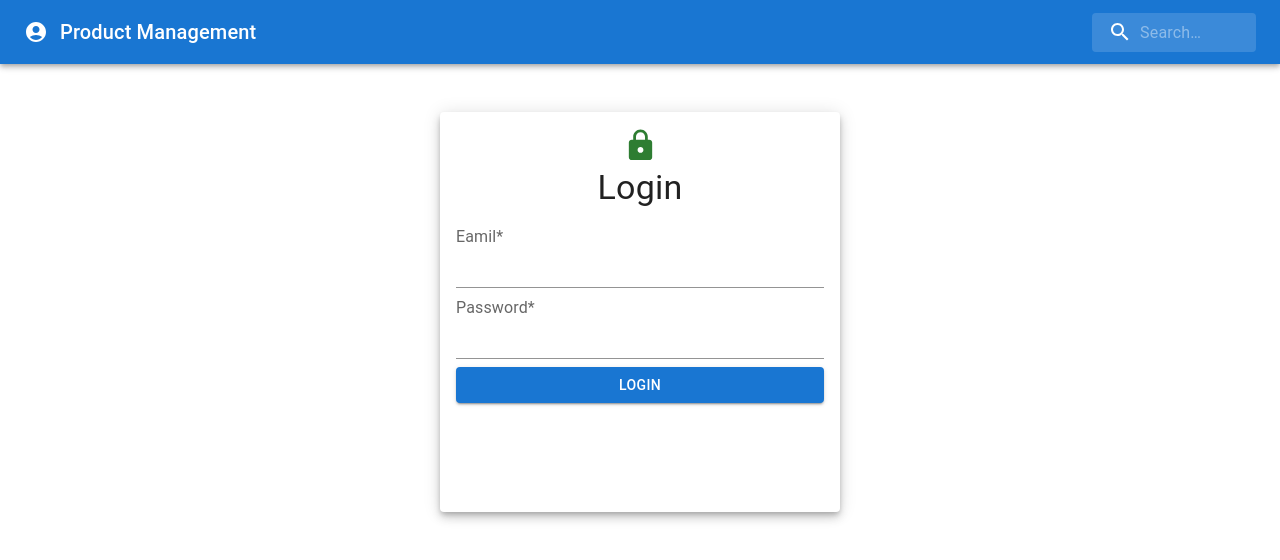
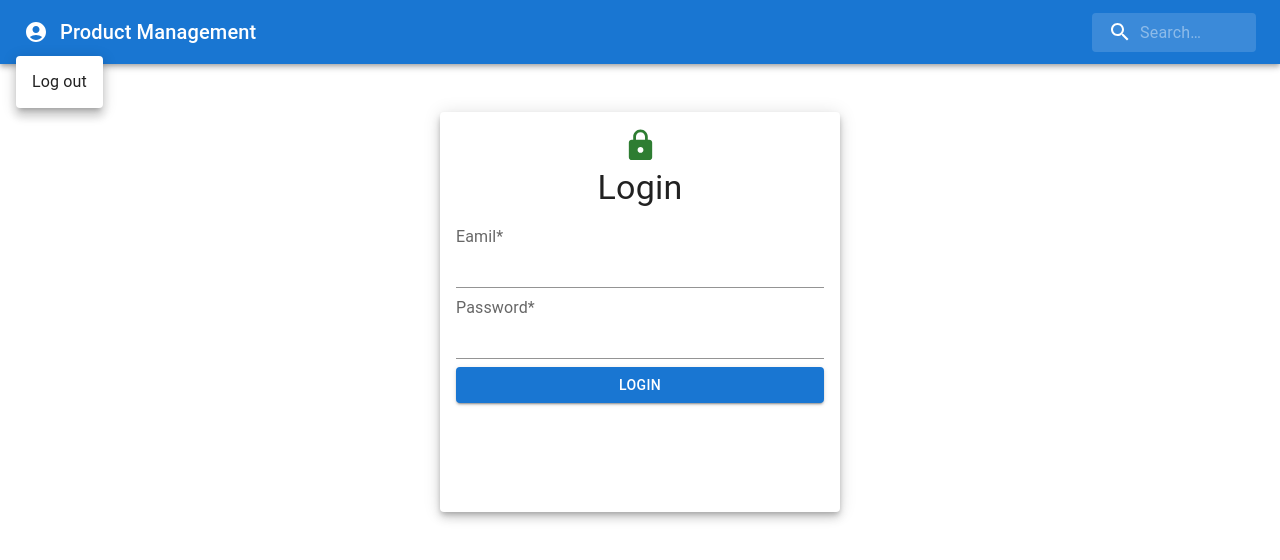
Before and after one commit to YouzeJared/react-product-management, a React (Create React App) app: page / in a window 1280 px wide. Both pictures are taken after a click on the button "account of current user". Shown: the top 560 px of the page. Built offline with nearby package versions, Linux system fonts and the light colour scheme.

Commit message:
add log out

```diff
--- a/src/App.js
+++ b/src/App.js
@@ -10,9 +10,12 @@ import Table from "./components/Table"
 import Searchbar from "./components/Searchbar"
 import Login from "./components/Login"
 
-const Enter = ({ component: Component, ...table }) => {
-  const gettoken = !!localStorage.getItem("react-demo-token")
-  return gettoken ? <Component {...table} /> : <Navigate to='/' />
+const auth = () => {
+  if (localStorage.getItem("react-demo-token")) {
+    return true
+  } else {
+    return false
+  }
 }
 
 function App(props) {
@@ -30,23 +33,10 @@ function App(props) {
         />
       </Box>
       <Routes>
-        <Route
-          path='/products'
-          element={
-            <Enter
-              component={Table}
-              search={search}
-              editItem={editItem}
-              setEditItem={setEditItem}
-              setSearchVisible={setSearchVisible}
-            />
-          }
-        />
-        <Route
-          path='/'
-          element={<Login setSearchVisible={setSearchVisible} />}
-        />
+        <Route path='/' element={<Login setSearchVisible={setSearchVisible} />} />
+        <Route path='/products' element={auth() ? <Table component={Table} search={search} editItem={editItem}  setEditItem={setEditItem} setSearchVisible={setSearchVisible} /> :<Navigate to='/' />} />
       </Routes>
+
     </Router>
   )
 }
--- a/src/components/Searchbar.js
+++ b/src/components/Searchbar.jsx
@@ -8,7 +8,9 @@ import Typography from '@mui/material/Typography';
 import InputBase from '@mui/material/InputBase';
 import AccountCircleIcon from '@mui/icons-material/AccountCircle';
 import SearchIcon from '@mui/icons-material/Search';
-
+import MenuItem from "@mui/material/MenuItem"
+import Menu from "@mui/material/Menu"
+import { useNavigate } from "react-router-dom"
 
 const Search = styled('div')(({ theme }) => ({
   position: 'relative',
@@ -53,6 +55,36 @@ const StyledInputBase = styled(InputBase)(({ theme }) => ({
 }));
 
 export default function EnhancedHeader({ setSearch, editItem, searchVisible }) {
+  const [anchorEl, setAnchorEl] = React.useState(null)
+  const navigate = useNavigate()
+  const isMenuOpen = Boolean(anchorEl)
+  const handleProfileMenuOpen = (event) => {
+    setAnchorEl(event.currentTarget)
+  }
+  const handleMenuClose = () => {
+    setAnchorEl(null)
+  }
+  const handleLogOut = () => {
+    setAnchorEl(null)
+    localStorage.removeItem("token")
+    navigate("/")
+  }
+  const menuId = "primary-search-account-menu"
+  const renderMenu = (
+    <Menu
+      anchorEl={anchorEl}
+      id={menuId}
+      keepMounted
+      transformOrigin={{
+        vertical: "top",
+        horizontal: "right",
+      }}
+      open={isMenuOpen}
+      onClose={handleMenuClose}
+    >
+      <MenuItem onClick={handleLogOut}>Log out</MenuItem>
+    </Menu>
+  )
 
   return (
     <Box sx={{ flexGrow: 1 }}>
@@ -62,9 +94,9 @@ export default function EnhancedHeader({ setSearch, editItem, searchVisible }) {
             size='large'
             edge='start'
             aria-label='account of current user'
-
+            aria-controls={menuId}
             aria-haspopup='true'
-
+            onClick={handleProfileMenuOpen}
             color='inherit'
             disabled={editItem}
           >
@@ -92,6 +124,7 @@ export default function EnhancedHeader({ setSearch, editItem, searchVisible }) {
           </Search>
         </Toolbar>
       </AppBar>
+      {renderMenu}
     </Box>
   );
 }
```
Also changed, not shown: src/components/Table.jsx (renamed from src/components/Table.js, +7 -0 lines), src/components/Login.jsx (renamed from src/components/Login.js).
